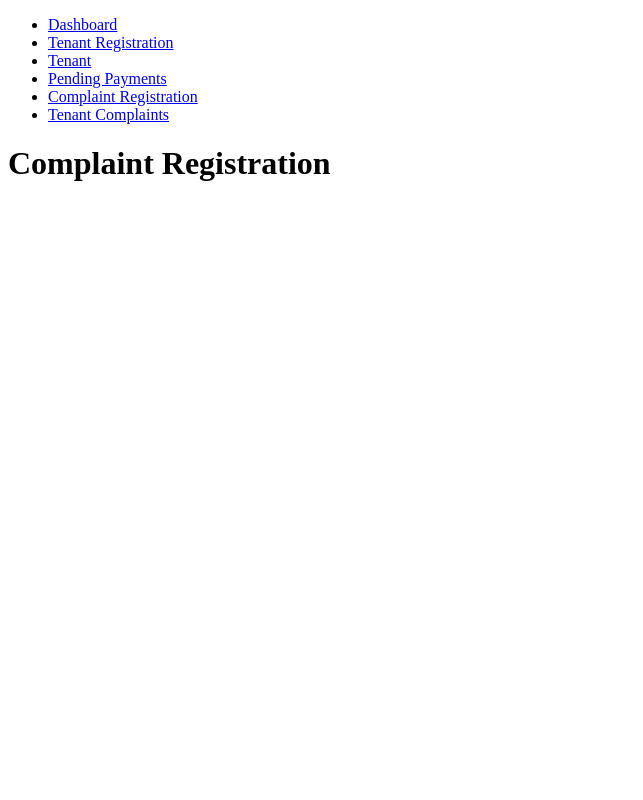
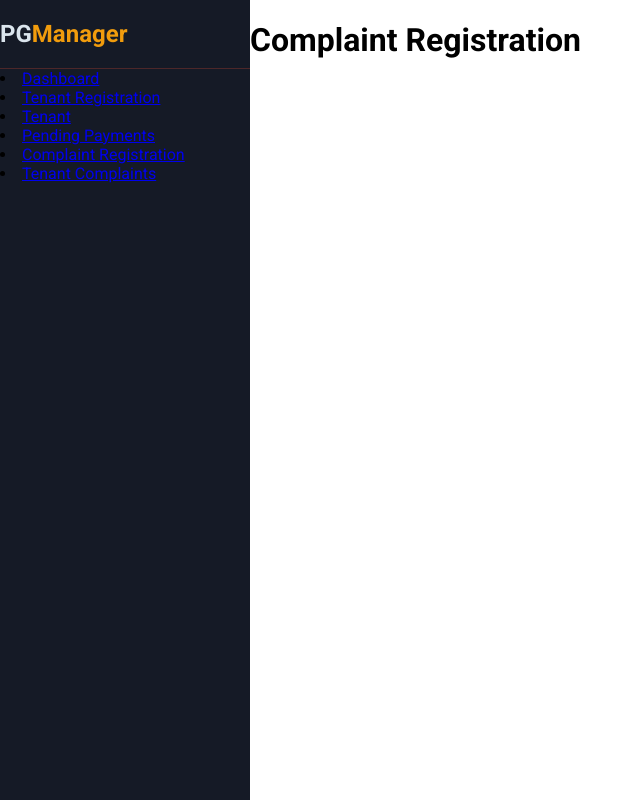
Before and after one commit to shubham33159/pg-rent-management-system, a Django app: page /complaint-registration in a window 1280 px wide. Shown: the whole page, without its empty margins (0-643 px from the left). Run offline with Django 5.2, Linux system fonts and the light colour scheme.

Commit message:
Layout Addition

```diff
--- /dev/null
+++ b/dashboard/static/dashboard/dashboard.css
@@ -0,0 +1,3 @@
+.dashboard-content{
+    border: 2px solid red;
+}
--- a/dashboard/templates/dashboard/base/base.html
+++ /dev/null
@@ -1,25 +0,0 @@
-<!DOCTYPE html>
-<html lang="en">
-<head>
-    <meta charset="UTF-8">
-    <meta name="viewport" content="width=device-width, initial-scale=1.0">
-    <title>{% block title %}PG Rent Management System{% endblock title %}</title>
-    {% block css_file %}
-        <link rel="stylesheet" href="">
-    {% endblock css_file %}
-</head>
-<body>
-    <header id="header-content">
-        <ul class="header-list">
-            <li><a href="{% url "dashboard" %}">Dashboard</a></li>
-            <li><a href="{% url "registration" %}">Tenant Registration</a></li>
-            <li><a href="{% url "tenant" %}">Tenant</a></li>
-            <li><a href="{% url "payment" %}">Pending Payments</a></li>
-            <li><a href="{% url "complaint-registration" %}">Complaint Registration</a></li>
-            <li><a href="{% url "tenant-complaints" %}">Tenant Complaints</a></li>
-        </ul>
-    </header>
-    {% block body %}
-    {% endblock body %}
-</body>
-</html>
--- a/dashboard/templates/dashboard/complaint-registration.html
+++ b/dashboard/templates/dashboard/complaint-registration.html
@@ -1,10 +1,15 @@
-{% extends "dashboard/base/base.html" %}
+{% extends "base.html" %}
+{% load static %}
 
 {% block title %}
 Complaint Registration
 {% endblock title %}
 
+{% block css_file %}
+    <link rel="stylesheet" href="{% static "" %}">
+{% endblock css_file %}
 
-{% block body %}
+
+{% block content %}
 <h1>Complaint Registration</h1>
-{% endblock body %}
+{% endblock content %}
--- a/dashboard/templates/dashboard/payments.html
+++ b/dashboard/templates/dashboard/payments.html
@@ -1,10 +1,10 @@
-{% extends "dashboard/base/base.html" %}
+{% extends "base.html" %}
 
 {% block title %}
 Pending Payment
 {% endblock title %}
 
 
-{% block body %}
+{% block content %}
 <h1>Pending Payment</h1>
-{% endblock body %}
+{% endblock content %}
--- a/dashboard/templates/dashboard/registration.html
+++ b/dashboard/templates/dashboard/registration.html
@@ -1,10 +1,10 @@
-{% extends "dashboard/base/base.html" %}
+{% extends "base.html" %}
 
 {% block title %}
 Tenant Registration
 {% endblock title %}
 
 
-{% block body %}
+{% block content %}
 <h1>Tenant Registration</h1>
-{% endblock body %}
+{% endblock content %}
--- a/dashboard/templates/dashboard/tenant-complaint.html
+++ b/dashboard/templates/dashboard/tenant-complaint.html
@@ -1,10 +1,10 @@
-{% extends "dashboard/base/base.html" %}
+{% extends "base.html" %}
 
 {% block title %}
 Tenant Complaint
 {% endblock title %}
 
 
-{% block body %}
+{% block content %}
 <h1>Tenant Complaint</h1>
-{% endblock body %}
+{% endblock content %}
--- a/dashboard/templates/dashboard/tenant.html
+++ b/dashboard/templates/dashboard/tenant.html
@@ -1,10 +1,10 @@
-{% extends "dashboard/base/base.html" %}
+{% extends "base.html" %}
 
 {% block title %}
 Tenant
 {% endblock title %}
 
 
-{% block body %}
+{% block content %}
 <h1>Tenant</h1>
-{% endblock body %}
+{% endblock content %}
--- a/dashboard/urls.py
+++ b/dashboard/urls.py
@@ -3,6 +3,7 @@ from django.urls import path
 from . import views
 
 urlpatterns = [
+    path("", views.dashboard, name="dashboard"),
     path("dashboard", views.dashboard, name="dashboard"),
     path("registration", views.registration, name="registration"),
     path("tenant", views.tenant, name="tenant"),
--- /dev/null
+++ b/static/base.css
@@ -0,0 +1,28 @@
+body{
+    margin: 0;
+    padding: 0;
+    font-family: "Roboto", sans-serif;
+}
+
+.layout{
+    display: flex;
+    min-height: 100vh;
+}
+
+.sidebar{
+    width: 250px;
+    background: #151a26;
+}
+
+.sidebar .title{
+    color: #dbe5ed;
+    border-bottom: 1px solid rgba(90, 42, 42, 0.82);
+}
+
+.yellow{
+    color: #f19c0d;
+}
+
+.white{
+    color: #dbe5ed;
+}
--- /dev/null
+++ b/templates/base.html
@@ -0,0 +1,40 @@
+{% load static %}
+<!DOCTYPE html>
+<html lang="en">
+<head>
+    <meta charset="UTF-8">
+    <meta name="viewport" content="width=device-width, initial-scale=1.0">
+    <title>{% block title %}PGManager{% endblock title %}</title>
+    <link rel="stylesheet" href="{% static "base.css" %}">
+    <link rel="preconnect" href="https://fonts.googleapis.com">
+    <link rel="preconnect" href="https://fonts.gstatic.com" crossorigin>
+    <link href="https://fonts.googleapis.com/css2?family=Roboto:ital,wght@0,100..900;1,100..900&display=swap" rel="stylesheet">
+
+    {% block css_file %}
+        <link rel="stylesheet" href="{% static "base.css" %}">
+    {% endblock css_file %}
+</head>
+
+<body>
+    <div class="layout">
+        <aside class="sidebar">
+            <div class="title">
+                <h2>PG<span class="yellow">Manager</span></h2>
+            </div>
+            <nav>
+                <li><a href="{% url "dashboard" %}">Dashboard</a></li>
+                <li><a href="{% url "registration" %}">Tenant Registration</a></li>
+                <li><a href="{% url "tenant" %}">Tenant</a></li>
+                <li><a href="{% url "payment" %}">Pending Payments</a></li>
+                <li><a href="{% url "complaint-registration" %}">Complaint Registration</a></li>
+                <li><a href="{% url "tenant-complaints" %}">Tenant Complaints</a></li>
+            </nav>
+        </aside>
+        <div class="main-content">
+            {% block content %}
+            {% endblock content %}
+        </div>
+    </div>
+
+</body>
+</html>
```
Also changed, not shown: dashboard/static/dashboard/base.css (added, +13 -0 lines), dashboard/templates/dashboard/dashboard.html (+9 -5 lines), pg_rent_management_system/settings.py (+7 -1 lines), test/index.html (added, +34 -0 lines), test/style.css (added, +15 -0 lines).
